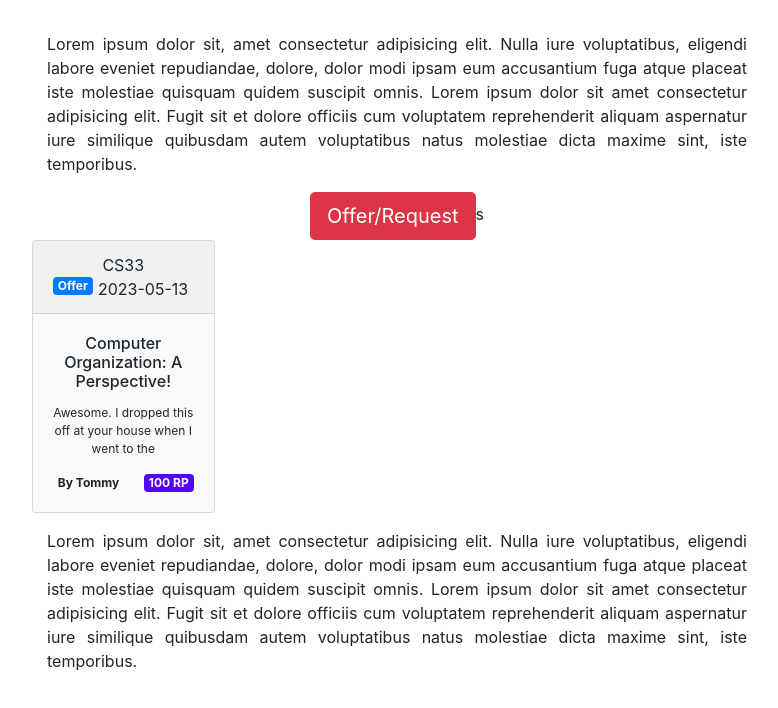
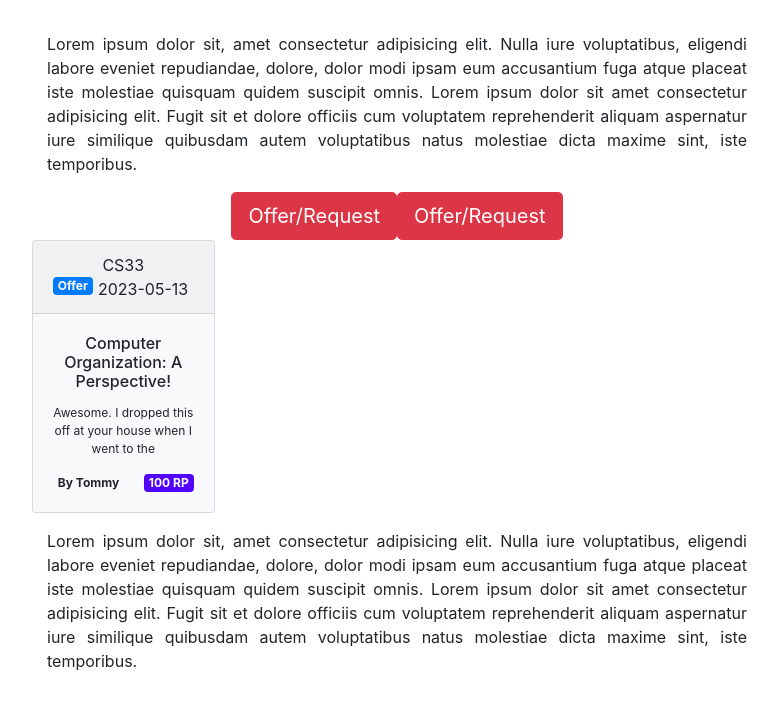
Before and after one commit to CSMT-Westwood/eXchange, a React (Create React App) app in the folder exchange/: page / in a window 1280 px wide. Shown: the top 708 px of the page, without its empty margins (243-1021 px from the left). Built offline with nearby package versions, Linux system fonts and the light colour scheme.

Commit message:
Cleaned up react syntax

```diff
--- a/exchange/src/components/Card.js
+++ b/exchange/src/components/Card.js
@@ -11,7 +11,8 @@ export class Card extends React.Component {
 	}
 
 	render() { //TODO: change offer/req indicator to be color of card
-		return (<div>
+		return (
+			<div>
 				<div className="row">
 					<div
 						className="card w-25 bg-light mb-3"
--- a/exchange/src/components/Container.js
+++ b/exchange/src/components/Container.js
@@ -1,4 +1,4 @@
-import React, { Component } from 'react';
+import React from 'react';
 import { Modal } from './Modal';
 import {Card} from './Card';
 import TriggerButton from './TriggerButton';
@@ -17,11 +17,18 @@ let examplePost = {
 	author: 'Tommy', 		// the author’s username
 }
 
-export class Container extends Component {
+export class Container extends React.Component {
 	//Strat: possibly have Container be the single source of truth for
 	//whether every modal is open or not. Maintain a dict of identity
 	//to 1 or 0
-	state = { isShown: false };
+	constructor(props) {
+		super(props);
+		this.state = {
+			isShown: false
+
+		};
+	}
+
 	showModal = () => {
 		this.setState({ isShown: true }, () => {
 			this.closeButton.focus();
@@ -56,14 +63,29 @@ export class Container extends Component {
 				/>
 				{this.state.isShown ? (
 					<Modal
-						modalRef={(n) => (this.modal = n)}
+						modalRef={(n) => (this.modal = n)} //React convention for passing by reference
 						buttonRef={(n) => (this.closeButton = n)}
 						closeModal={this.closeModal}
 						onKeyDown={this.onKeyDown}
 						onClickOutside={this.onClickOutside}
 						modalContent={<Form onSubmit={this.props.onSubmit} />}
 					/>
-				) : null}s
+				) : null}
+				<TriggerButton
+					showModal={this.showModal}
+					buttonRef={(n) => (this.TriggerButton = n)}
+					triggerText={this.props.triggerText}
+				/>
+				{/* {this.state.isShown ? (
+					<Modal
+						modalRef={(n) => (this.modal = n)} //React convention for passing by reference
+						buttonRef={(n) => (this.closeButton = n)}
+						closeModal={this.closeModal}
+						onKeyDown={this.onKeyDown}
+						onClickOutside={this.onClickOutside}
+						modalContent="Second."
+					/>
+				) : null} */}
 				<Card
 				post={examplePost}
 				/>
--- a/exchange/src/components/Form.js
+++ b/exchange/src/components/Form.js
@@ -61,7 +61,7 @@ export class Form extends React.Component {
 		console.log(this.state.itemName);
 		console.log(this.state.condition);
 		console.log(this.state.description);
-		this.props.closeModal();
+		//this.props.closeModal();
 		event.preventDefault();
 	}
 	render() {
```
Lines whose indentation alone changed are shown as unchanged.
